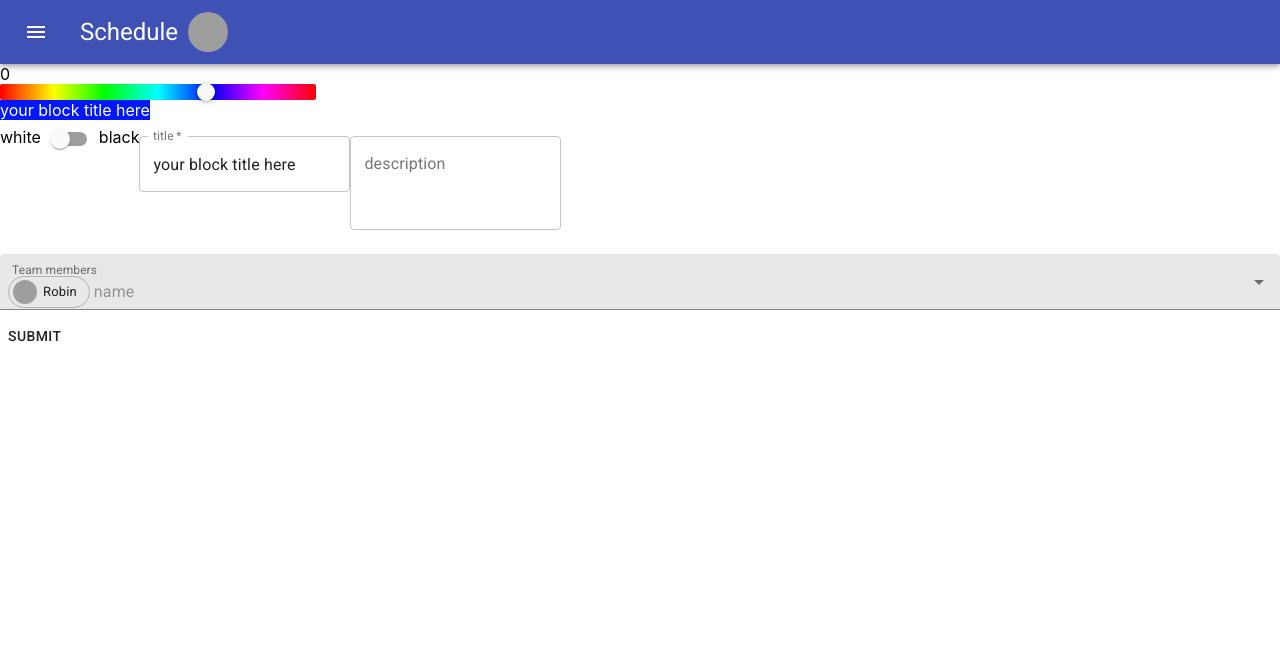
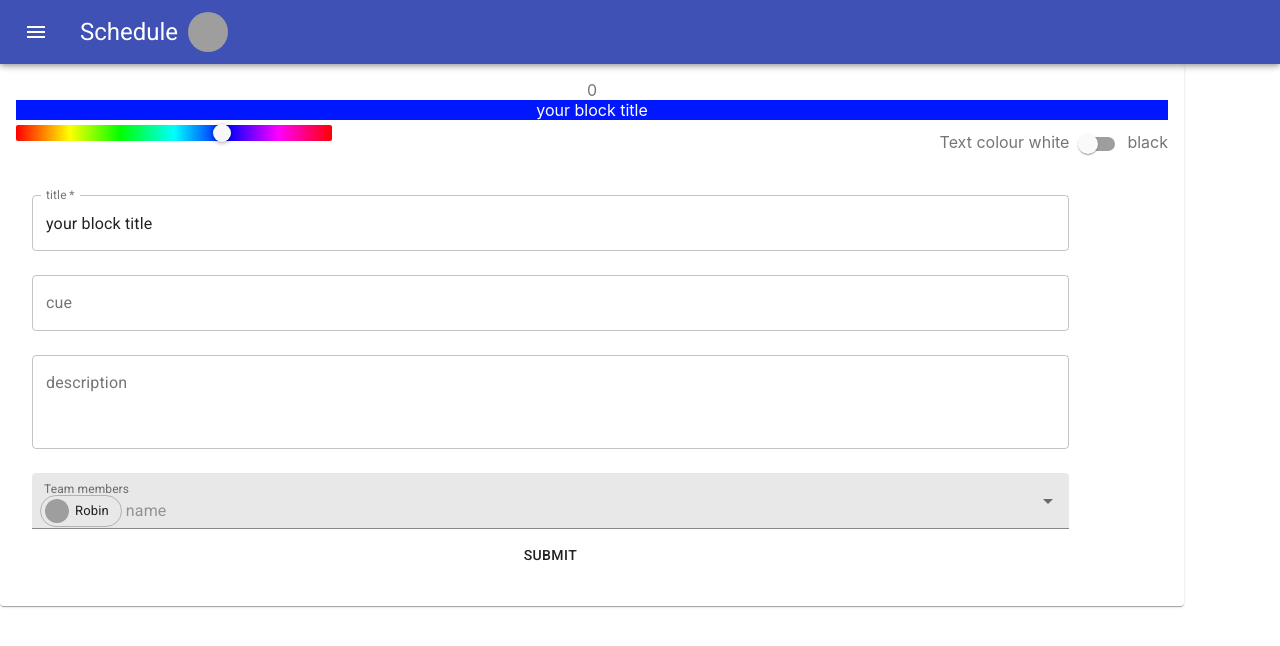
Before and after one commit to doa-b/showtime, a React (Create React App) app: page /block/details in a window 1280 px wide. Shown: the top 646 px of the page. Built offline with nearby package versions, Linux system fonts and the light colour scheme; grey boxes are pictures that could not be loaded.

Commit message:
Added ShowDisplay to Schedule. Closes #11

```diff
--- a/src/containers/Blocks/BlockDetails/BlockDetails.js
+++ b/src/containers/Blocks/BlockDetails/BlockDetails.js
@@ -1,4 +1,6 @@
 import React, {Component} from 'react';
+import {compose} from "redux";
+import {withStyles} from '@material-ui/core/styles';
 import {TextField, Button} from "@material-ui/core";
 import {connect} from 'react-redux'
 import {updateObject, top100Films} from '../../../shared/utility'
@@ -8,18 +10,54 @@ import Chip from '@material-ui/core/Chip'
 import * as actions from "../../../store/actions";
 import {update} from "../../../store/actions";
 import Autocomplete from '@material-ui/lab/Autocomplete';
-import { createFilterOptions } from '@material-ui/lab/Autocomplete';
+import {createFilterOptions} from '@material-ui/lab/Autocomplete';
 import Avatar from "@material-ui/core/Avatar";
+import Paper from "@material-ui/core/Paper";
 
 /**
  * Created by Doa on 30-10-2019.
  */
+
+const styles = theme => ({
+    paper: {
+        display: 'flex',
+        flexDirection: 'column',
+        width: '90%',
+        padding: theme.spacing(2),
+        textAlign: 'center',
+        color: theme.palette.text.secondary
+    },
+    title: {
+      marginBottom: 5,
+    },
+    colorPicker: {
+        display: 'flex',
+        alignContent: 'center',
+        justifyContent: 'space-between',
+        flexDirection: 'row',
+        flexGrow: 1,
+    },
+    form: {
+        display: 'flex',
+        flexDirection: 'column',
+        width: '90%',
+        padding: theme.spacing(2),
+        textAlign: 'center',
+        color: theme.palette.text.secondary
+    },
+    team: {
+        border: 5
+    }
+});
+
 class BlockDetails extends Component {
 
     state = {
-        title: 'your block title here',
+        parent: '',
         showId: this.props.showId,
         order: this.props.blocks.length,
+        title: 'your block title',
+        cue: '',
         description: '',
         color: '#0017ff',
         textColorBlack: false,
@@ -76,9 +114,12 @@ class BlockDetails extends Component {
             return {textColorBlack: !prevState.textColorBlack};
         });
     };
+
 // TODO introduce full name, this makes searching more easy. Replace type with Role
 
     render() {
+        const {classes} = this.props;
+
         const textColor = (this.state.textColorBlack) ? '#000' : '#fff';
         const filterOptions = createFilterOptions({
             ignoreCase: 'true',
@@ -86,27 +127,39 @@ class BlockDetails extends Component {
         });
 
         return (
-            <div>
+            <Paper className={classes.paper}>
                 {this.state.order}
-                <HuePicker
-                    color={this.state.color}
-                    onChangeComplete={this.colorChangedHandler}/>
-                <span style={{
+                <span className={classes.title}style={{
                     background: this.state.color,
                     color: textColor
                 }}>{this.state.title}</span>
-
-                <form onSubmit={this.onSubmitHandler}>
-                    white<Switch
+                <div className={classes.colorPicker}>
+                    <HuePicker
+                        color={this.state.color}
+                        onChangeComplete={this.colorChangedHandler}/>
+                    <div>
+                        Text colour white<Switch
                     color='primary'
                     checked={this.state.textColor}
                     onChange={this.textColorChangedHandler}/>black
+                    </div>
+                </div>
+
+                <form className={classes.form}
+                      onSubmit={this.onSubmitHandler}>
                     <TextField
                         onChange={this.inputChangedHandler}
                         value={this.state.title}
                         required
                         id='title'
                         label='title'
+                        margin='normal'
+                        variant='outlined'/>
+                    <TextField
+                        onChange={this.inputChangedHandler}
+                        value={this.state.cue}
+                        id='cue'
+                        label='cue'
                         margin='normal'
                         variant='outlined'/>
                     <TextField
@@ -118,7 +171,7 @@ class BlockDetails extends Component {
                         rows={3}
                         margin='normal'
                         variant='outlined'/>
-                    <Autocomplete
+                    <Autocomplete className={classes.team}
                         value={this.state.team}
                         id='team'
                         multiple
@@ -162,7 +215,7 @@ class BlockDetails extends Component {
                         Submit
                     </Button>
                 </form>
-            </div>
+            </Paper>
         )
     }
 }
@@ -182,4 +235,6 @@ const mapDispatchToProps = (dispatch) => {
     }
 };
 
-export default connect(mapStateToProps, mapDispatchToProps)(BlockDetails);
+export default compose(
+    withStyles(styles),
+    connect(mapStateToProps, mapDispatchToProps))(BlockDetails)
--- a/src/containers/Blocks/BlocksList.js
+++ b/src/containers/Blocks/BlocksList.js
@@ -100,8 +100,6 @@ class BlocksList extends Component {
                     isLive={this.props.isLive}
                     scheduledEndTime={this.props.scheduledEndTime}
                     updatescheduledEndTime={this.props.onUpdateScheduledEndTime}/>
-
-                {this.props.finished(startTimeCounter)}
                 <Button
                     onClick={() => this.props.clicked(null, 'block/details', this.props.showId)}
                     variant="contained"
--- a/src/containers/Schedule/Schedule.js
+++ b/src/containers/Schedule/Schedule.js
@@ -2,24 +2,48 @@ import React, {Component} from 'react';
 import {compose} from "redux";
 import {withRouter} from 'react-router-dom'
 
-import classes from './Schedule.module.css'
 import * as actions from "../../store/actions";
 import {connect} from "react-redux";
 import BlocksList from "../Blocks/BlocksList";
 import {msToDate, msToTime} from "../../shared/utility";
+import {withStyles} from '@material-ui/core/styles';
+import {Typography} from "@material-ui/core";
 
 import Fab from '@material-ui/core/Fab';
 import PlayArrowIcon from '@material-ui/icons/PlayArrow';
 import SkipNextIcon from '@material-ui/icons/SkipNext';
 import PauseIcon from '@material-ui/icons/Pause';
 
+
+
+
 /**
  * Created by Doa on 23-10-2019.
+
  */
+const styles = theme => ({
+    root: {
+        display: 'flex',
+    },
+    dateTime: {
+        width: '100%',
+    },
+    paper: {
+        padding: theme.spacing(2),
+        textAlign: 'center',
+        color: theme.palette.text.secondary
+    },
+    liveView: {
+        display: 'flex',
+        justifyContent: 'center',
+        width: '100%',
+    },
+    actionButton: {
+        marginLeft: 10
+    }
+});
+
 class Schedule extends Component {
-    state = {
-        finishTime: 0
-    };
 
     // TODO maybe we need to add an updated flag to show reducer to let schedule auto re-render.
     //  Or else we use the loading flag
@@ -64,7 +88,7 @@ class Schedule extends Component {
     };
 
     skipToNextPartHandler = () => {
-        console.log(this.props)
+        console.log(this.props);
         let nextPart = this.props.runningPart;
         let nextBlock = this.props.runningBlock;
         const runningBlockId = this.props.blocks[this.props.runningBlock].id;
@@ -86,15 +110,12 @@ class Schedule extends Component {
         } else this.props.onEndOfShow();
     };
 
-    setFinishTimeHandler = (finishTime) => {
-        this.setState({finishTime: finishTime})
-    };
-
 // todo Remove duration from block in database. It is calculated on the fly
 
     render() {
+        const {classes} = this.props;
+        let body = <h2>Show has ended</h2>
         let total = <p>Loading...</p>;
-        let body = <h2>Show has ended</h2>
 
         let liveControls = (
             <Fab variant="extended" aria-label="start"
@@ -102,23 +123,48 @@ class Schedule extends Component {
                 Start The Show!
             </Fab>
         );
+
+        let head = (
+            <>
+                <Typography variant='h2' component='h1'>
+                    Trinity Fall Trend Show Switserland
+                </Typography>
+                <div className={classes.dateTime}>
+                    <Typography variant='h6'>
+                        {msToDate(this.props.showStartDateTime)}
+                    </Typography>
+                    <Typography variant='h6'>
+                        {msToTime(this.props.showStartDateTime)}
+                    </Typography>
+                    <Fab variant="extended" aria-label="start"
+                         onClick={this.props.onStartTheShow} className={classes.fab}>
+                        Start The Show!
+                    </Fab>
+
+                </div>
+            </>
+        );
+
         if (this.props.isLive) {
-
-            //set play/pause icon to play or pause
             let playPause = (this.props.isPaused) ?
                 <PlayArrowIcon fontSize='large'/> : <PauseIcon fontSize='large'/>
 
-            liveControls = (
-                <>
-                    <Fab color='primary' aria-label='play'
+            head = (
+                <div className={classes.liveView}>
+                    <Typography variant='h2'>
+                        {msToTime(this.props.currentTime)}
+                    </Typography>
+                    <Fab className={classes.actionButton}
+                         color='primary' aria-label='play'
                          onClick={this.props.onTogglePause}>
                         {playPause}
                     </Fab>
-                    <Fab color='primary' aria-label='play'
+                    <Fab className={classes.actionButton}
+                         color='primary' aria-label='play'
                          onClick={this.skipToNextPartHandler}>
                         <SkipNextIcon fontSize='large'/>
                     </Fab>
-                </>
+                </div>
             )
         }
 
@@ -128,7 +174,6 @@ class Schedule extends Component {
                     <BlocksList
                         parentId={this.props.currentShow}
                         clicked={this.showDetailsHandler}
-                        finished={this.setFinishTimeHandler}
                     />
                 </div>
         }
@@ -136,25 +181,12 @@ class Schedule extends Component {
         if (!this.props.showHasFinished) {
             body = (
                 <>
-                    <h3>{msToDate(this.props.showStartDateTime)}</h3>
-                    <p>Scheduled Show Start Time {msToTime(this.props.showStartDateTime)}</p>
-                    <p>FinishTime {msToTime(this.state.finishTime)}</p>
-                    <p>Current Time {msToTime(this.props.currentTime)}</p>
-                    {liveControls}
+                    <div className={classes.paper}>{head}</div>
                     {total}
                 </>
             )
         }
-
-        return (
-            <>
-                <h1>{this.props.showName}</h1>
-                <button onClick={this.saveDummyPartsHandler}>
-                    Add Some Parts
-                </button>
-                {body}
-            </>
-        )
+        return body
     }
 }
 
@@ -191,4 +223,5 @@ const mapDispatchToProps = (dispatch) => {
 
 export default compose(
     withRouter,
+    withStyles(styles),
     connect(mapStateToProps, mapDispatchToProps))(Schedule)
--- a/src/containers/Schedule/Schedule.module.css
+++ b/src/containers/Schedule/Schedule.module.css
@@ -4,11 +4,11 @@
     width: 100%;
 }
 
-.Wrapper{
-     display: flex;
+.Wrapper {
+    display: flex;
     flex-direction: row;
     width: 100%;
- }
+}
 
 .Spacer {
     margin-left: 50px;
```
Also changed, not shown: src/components/Shows/ShowDisplay Can be REMOVED/ShowDisplay.js (added, +61 -0 lines), src/components/Shows/ShowDisplay Can be REMOVED/ShowDisplay.module.css (added).
